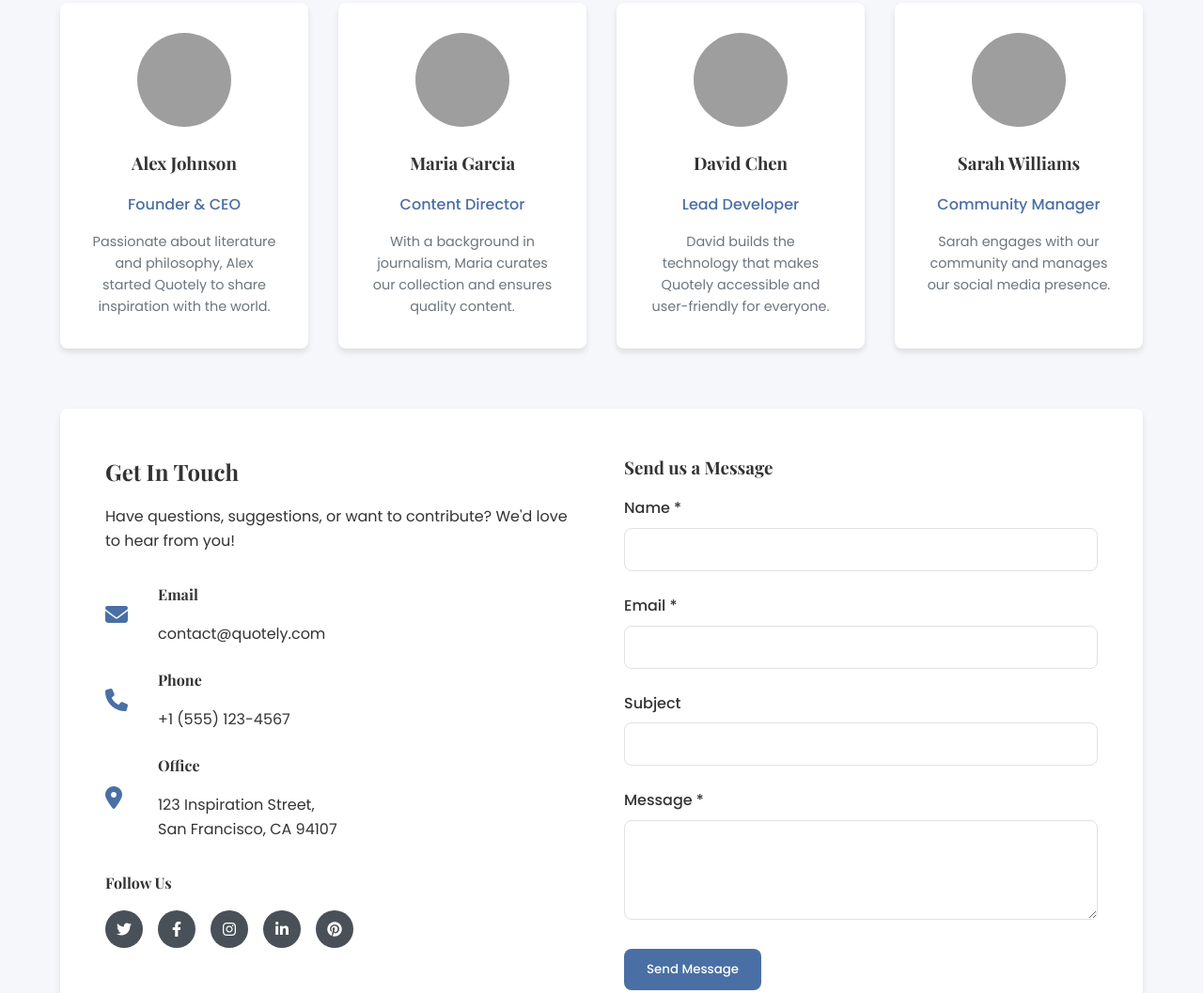
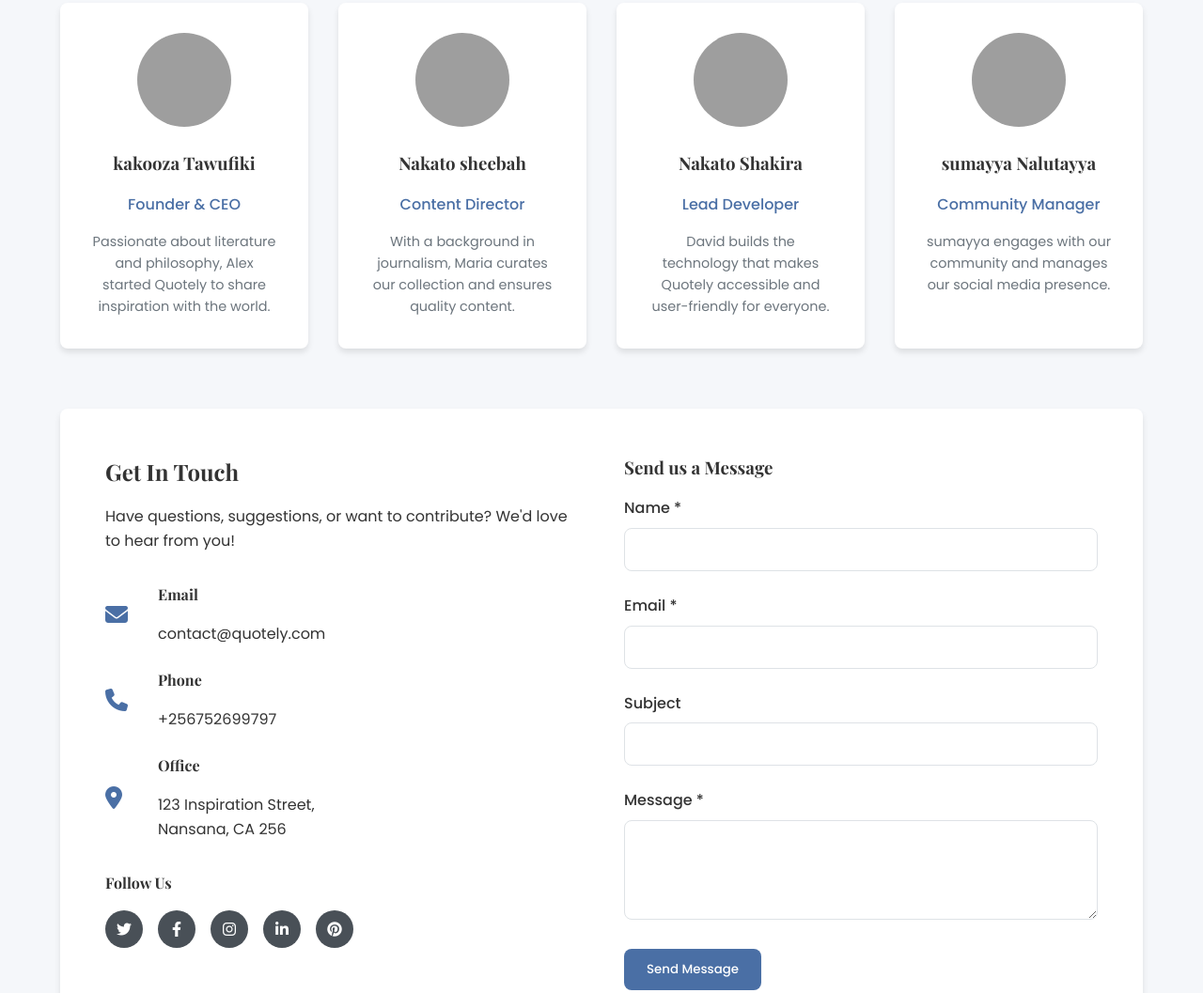
Before and after one commit to kakooza-cyber/quotely-hardy, a plain HTML site: page about.html in a window 1280 px wide. Shown: the part 1078-2135 px from the top of the page at 94% size. Drawn offline with nearby package versions, Linux system fonts and the light colour scheme; grey boxes are pictures that could not be loaded.

Commit message:
Update about.html

```diff
--- a/about.html
+++ b/about.html
@@ -88,27 +88,27 @@
                 <div class="team-grid">
                     <div class="team-member">
                         <img src="https://ui-avatars.com/api/?name=Alex+Johnson&background=4a6fa5&color=fff" alt="Alex Johnson">
-                        <h3>Alex Johnson</h3>
+                        <h3>kakooza Tawufiki</h3>
                         <p class="role">Founder & CEO</p>
                         <p class="bio">Passionate about literature and philosophy, Alex started Quotely to share inspiration with the world.</p>
                     </div>
                     <div class="team-member">
                         <img src="https://ui-avatars.com/api/?name=Maria+Garcia&background=6a4fa5&color=fff" alt="Maria Garcia">
-                        <h3>Maria Garcia</h3>
+                        <h3>Nakato sheebah</h3>
                         <p class="role">Content Director</p>
                         <p class="bio">With a background in journalism, Maria curates our collection and ensures quality content.</p>
                     </div>
                     <div class="team-member">
                         <img src="https://ui-avatars.com/api/?name=David+Chen&background=4a9fa5&color=fff" alt="David Chen">
-                        <h3>David Chen</h3>
+                        <h3>Nakato Shakira</h3>
                         <p class="role">Lead Developer</p>
                         <p class="bio">David builds the technology that makes Quotely accessible and user-friendly for everyone.</p>
                     </div>
                     <div class="team-member">
                         <img src="https://ui-avatars.com/api/?name=Sarah+Williams&background=9a4fa5&color=fff" alt="Sarah Williams">
-                        <h3>Sarah Williams</h3>
+                        <h3>sumayya Nalutayya</h3>
                         <p class="role">Community Manager</p>
-                        <p class="bio">Sarah engages with our community and manages our social media presence.</p>
+                        <p class="bio">sumayya engages with our community and manages our social media presence.</p>
                     </div>
                 </div>
             </section>
@@ -131,14 +131,14 @@
                                 <i class="fas fa-phone"></i>
                                 <div>
                                     <h4>Phone</h4>
-                                    <p>+1 (555) 123-4567</p>
+                                    <p>+256752699797</p>
                                 </div>
                             </div>
                             <div class="contact-item">
                                 <i class="fas fa-map-marker-alt"></i>
                                 <div>
                                     <h4>Office</h4>
-                                    <p>123 Inspiration Street,<br>San Francisco, CA 94107</p>
+                                    <p>123 Inspiration Street,<br>Nansana, CA 256</p>
                                 </div>
                             </div>
                         </div>
```
